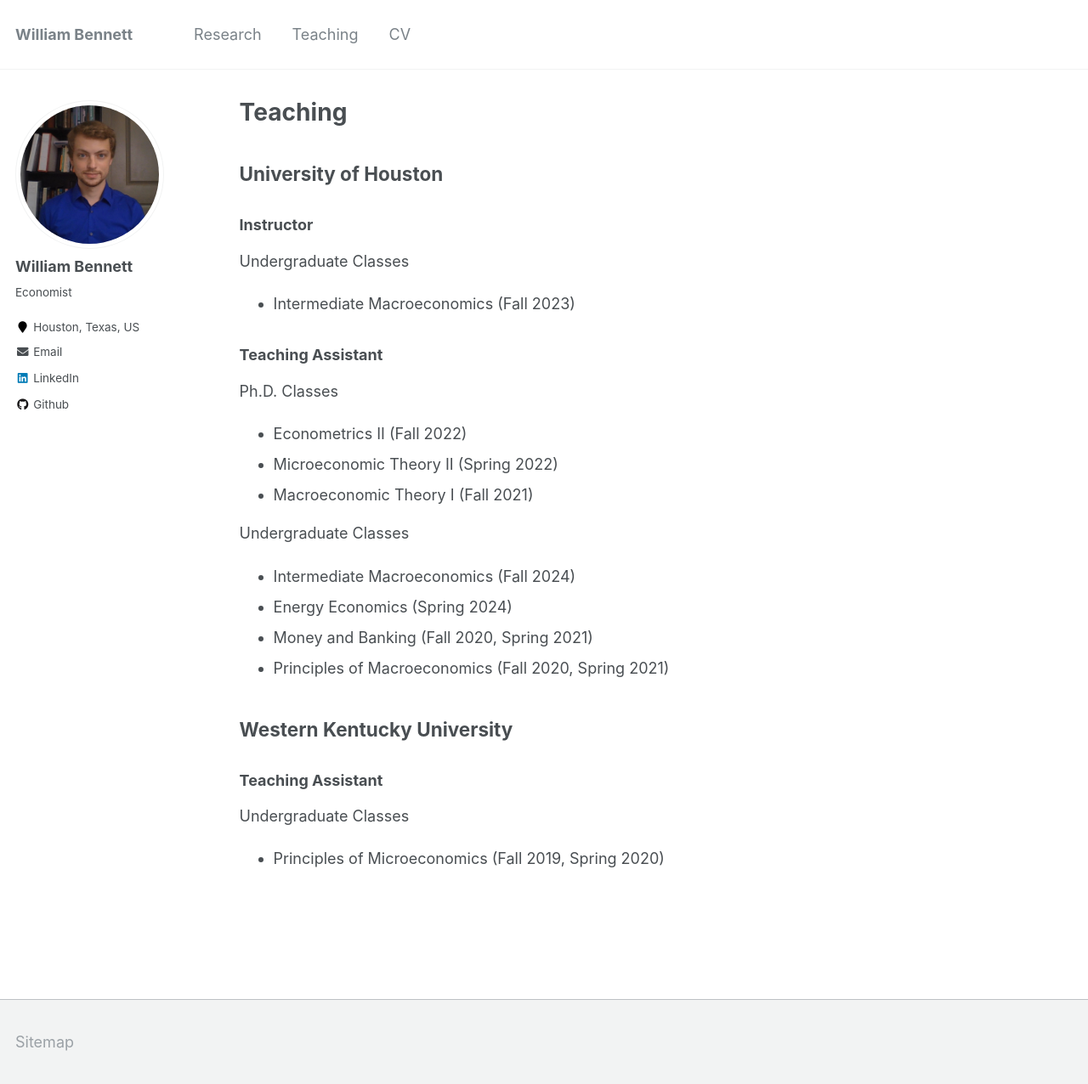
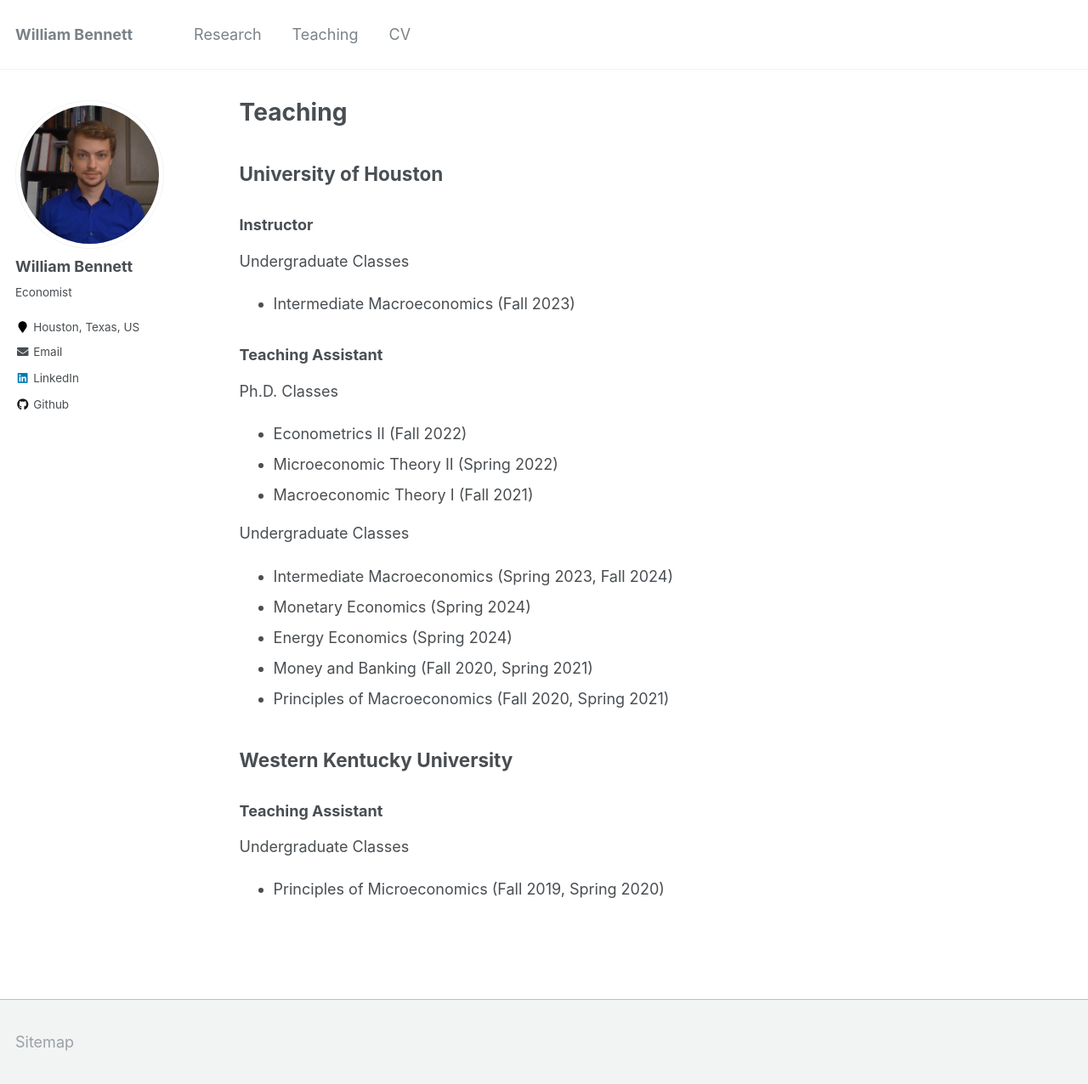
Before and after one commit to williambennettecon/williambennettecon.github.io, a Jekyll site: the page built from _pages/teaching.md, in a window 1280 px wide and 1276 px high. Shown: the whole window at 85% size. Built offline with Jekyll 4.4.1, drawn with Linux system fonts in a browser that asks for light colours.

Commit message:
Update teaching.md

```diff
--- a/_pages/teaching.md
+++ b/_pages/teaching.md
@@ -23,7 +23,8 @@ Ph.D. Classes
 - Macroeconomic Theory I (Fall 2021)
 
 Undergraduate Classes
-- Intermediate Macroeconomics (Fall 2024)
+- Intermediate Macroeconomics (Spring 2023, Fall 2024)
+- Monetary Economics (Spring 2024)
 - Energy Economics (Spring 2024)
 - Money and Banking (Fall 2020, Spring 2021)
 - Principles of Macroeconomics (Fall 2020, Spring 2021)
```
